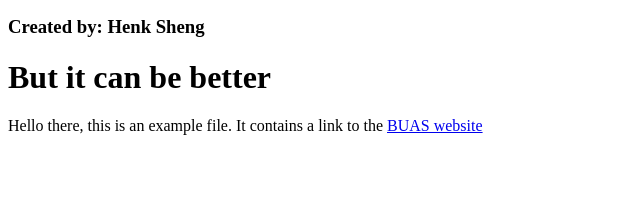
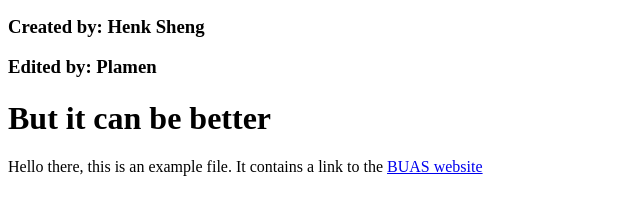
Before and after one commit to jkfyre/prj4-chapter-3, a plain HTML site: page index.html in a window 1280 px wide. Shown: the part 101-316 px from the top of the page, without its empty margins (0-640 px from the left). Drawn offline with Linux system fonts and the light colour scheme.

Commit message:
Update index.html

```diff
--- a/index.html
+++ b/index.html
@@ -10,6 +10,7 @@
 <h1>Life is good</h1>
 <img src="image/Life.jpg" alt="Pedro Pascal WW84 meme"/>
 <h3>Created by: Henk Sheng</h3>
+<h3>Edited by: Plamen</h3>
 <h1>But it can be better</h1>
 <p>Hello there, this is an example file. It contains a link to the <a href="http://www.buas.nl">BUAS website</a></p>
 
```
